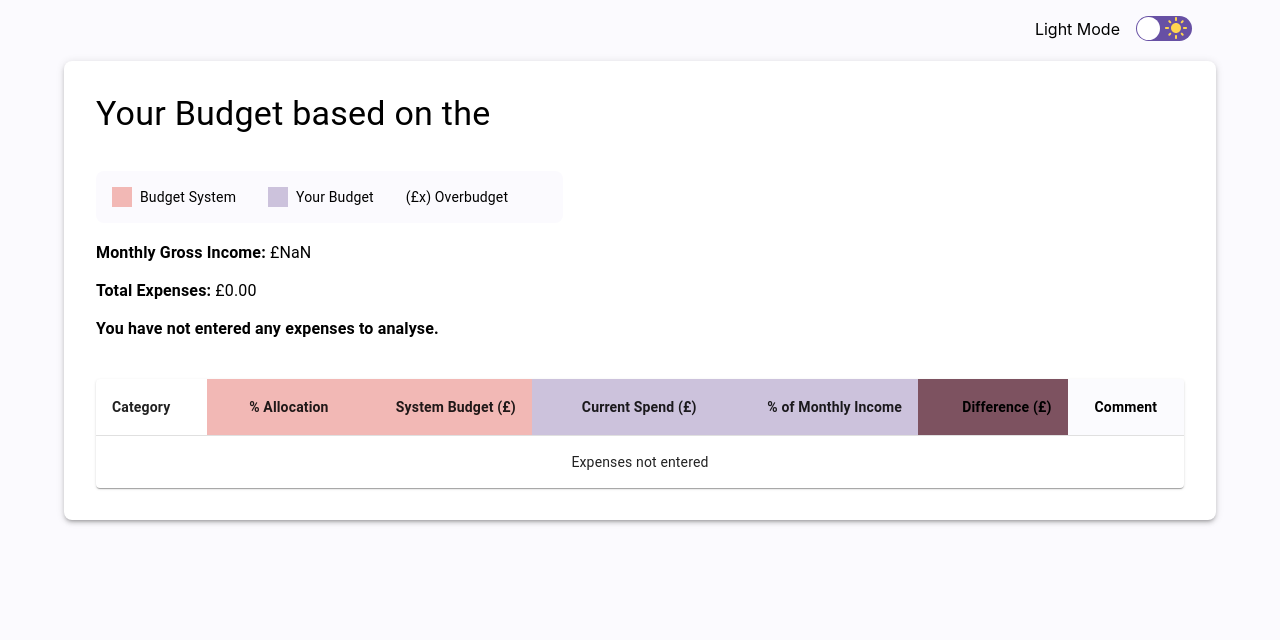
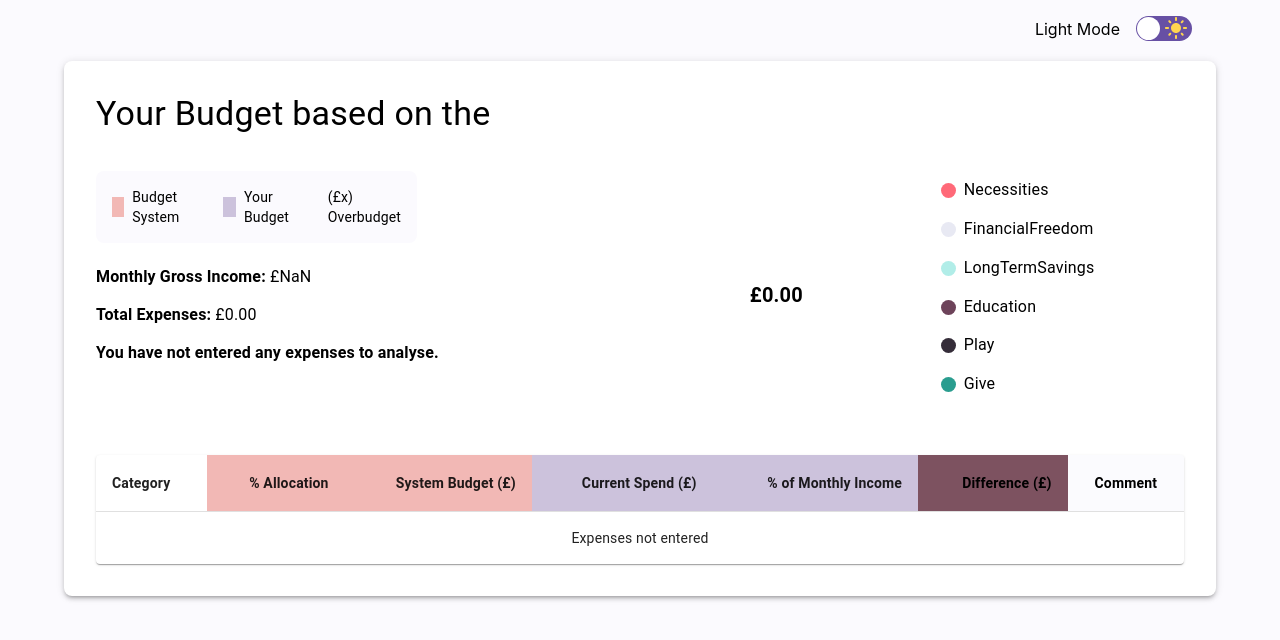
Before and after one commit to JanesWorld/BudgetSystemPlanner, a React (Create React App) app: page /result in a window 1280 px wide. Shown: the top 640 px of the page. Built offline with nearby package versions, Linux system fonts and the light colour scheme.

Commit message:
update result chart

```diff
--- a/package.json
+++ b/package.json
@@ -10,7 +10,9 @@
     "@testing-library/jest-dom": "^5.17.0",
     "@testing-library/react": "^13.4.0",
     "@testing-library/user-event": "^13.5.0",
+    "chart.js": "^4.4.1",
     "react": "^18.2.0",
+    "react-chartjs-2": "^5.2.0",
     "react-dom": "^18.2.0",
     "react-router-dom": "^6.21.0",
     "react-scripts": "5.0.1",
--- a/public/index.html
+++ b/public/index.html
@@ -24,7 +24,7 @@
       work correctly both with client-side routing and a non-root public URL.
       Learn how to configure a non-root public URL by running `npm run build`.
     -->
-    <title>React App</title>
+    <title>Budget Configurator System</title>
   </head>
   <body>
     <noscript>You need to enable JavaScript to run this app.</noscript>
--- a/src/Components/Key.jsx
+++ b/src/Components/Key.jsx
@@ -9,7 +9,7 @@ export const KeySystem = () => {
         p: 2,
         backgroundColor: "var(--key-bg-color)",
         borderRadius: "8px",
-        width: "40%",
+        width: "62%",
       }}
     >
       <Box sx={{ display: "flex", alignItems: "center", marginRight: 4 }}>
--- a/src/Pages/Result.jsx
+++ b/src/Pages/Result.jsx
@@ -21,6 +21,8 @@ import ArrowUpwardIcon from "@mui/icons-material/ArrowUpward";
 import ArrowDownwardIcon from "@mui/icons-material/ArrowDownward";
 import InfoIcon from "@mui/icons-material/Info";
 import Tooltip from "@mui/material/Tooltip";
+import { Doughnut } from "react-chartjs-2";
+import "chart.js/auto";
 
 const DisplayResult = () => {
   const location = useLocation();
@@ -57,6 +59,63 @@ const DisplayResult = () => {
     503020: "50/30/20 System",
   };
 
+  const labels = Object.keys(categorisedUserExpenses);
+  const dataPoints = labels.map((label) => categorisedUserExpenses[label]);
+  const chartData = {
+    labels: labels,
+    datasets: [
+      {
+        data: dataPoints,
+        backgroundColor: [
+          "#ff6978",
+          "#e8e9f3",
+          "#b1ede8",
+          "#6d435a",
+          "#352d39",
+          "#2a9d8f",
+        ],
+      },
+    ],
+  };
+
+  const chartOptions = {
+    plugins: {
+      legend: {
+        display: false,
+      },
+    },
+  };
+
+  const chartContainerStyle = {
+    position: "relative",
+    width: "40%",
+    height: "auto",
+    display: "flex",
+    justifyContent: "center",
+    alignItems: "center",
+    marginBottom: "20px",
+    marginRight: "20px",
+  };
+
+  const doghnutCenterText = (
+    <div
+      style={{
+        position: "absolute",
+        top: "50%",
+        left: "50%",
+        transform: "translate(-50%, -50%)",
+        textAlign: "center",
+      }}
+    >
+      <Typography
+        variant="h6"
+        sx={{ fontWeight: "bold", color: "var(--text-color)" }}
+      >
+        £{totalExpenses.toFixed(2)}
+      </Typography>
+    </div>
+  );
+
   return (
     <Paper
       elevation={3}
@@ -77,19 +136,29 @@ const DisplayResult = () => {
         </span>
       </Typography>
 
+      <div style={{ display: "flex", justifyContent: "space-between" }}>
+        <div style={{ width: "50%" }}>
           <KeySystem />
-
           <div style={{ display: "flex", flexDirection: "column" }}>
             <Typography
               variant="subtitle1"
-          sx={{ mb: "10px", fontWeight: "bold", color: "var(--text-color)" }}
+              sx={{
+                mb: "10px",
+                mt: "20px",
+                fontWeight: "bold",
+                color: "var(--text-color)",
+              }}
             >
               Monthly Gross Income:{" "}
               <span style={{ fontWeight: "normal" }}>£{income.toFixed(2)}</span>
             </Typography>
             <Typography
               variant="subtitle1"
-          sx={{ mb: "10px", fontWeight: "bold", color: "var(--text-color)" }}
+              sx={{
+                mb: "10px",
+                fontWeight: "bold",
+                color: "var(--text-color)",
+              }}
             >
               Total Expenses:{" "}
               <span style={{ fontWeight: "normal" }}>
@@ -113,7 +182,9 @@ const DisplayResult = () => {
                 "Your expenses are all accounted for."
               ) : (
                 <>
-              {overBudget ? "You are spending " : "You are saving "}
+                  <Typography variant="body1" fontWeight="bold">
+                    You are spending
+                  </Typography>
                   <span style={deltaAmountStyle}>
                     £{formattedDelta}
                     {overBudget ? (
@@ -122,10 +193,72 @@ const DisplayResult = () => {
                       <ArrowDownwardIcon style={{ verticalAlign: "middle" }} />
                     )}
                   </span>
-              {overBudget ? "more than you earn." : "less than your income."}
+                  {overBudget
+                    ? "more than you earn."
+                    : "less than your income."}
                 </>
               )}
             </Typography>
+          </div>
+        </div>
+
+        <div
+          style={{
+            width: "calc(2 / 3 * 100%)",
+            display: "flex",
+            justifyContent: "center",
+            alignItems: "flex-start",
+          }}
+        >
+          <div style={chartContainerStyle}>
+            <Doughnut data={chartData} options={chartOptions} />
+            {doghnutCenterText}
+          </div>
+
+          <div
+            style={{
+              display: "flex",
+              flexDirection: "column",
+              alignItems: "flex-start",
+              paddingLeft: "20px",
+              justifyContent: "center",
+              gap: "0.5rem",
+            }}
+          >
+            {chartData.labels.map((label, index) => (
+              <div
+                key={index}
+                style={{
+                  display: "flex",
+                  alignItems: "center",
+                  gap: "0.5rem",
+                  marginTop: "0.5rem",
+                }}
+              >
+                <span
+                  style={{
+                    height: "15px",
+                    width: "15px",
+                    display: "inline-block",
+                    backgroundColor:
+                      chartData.datasets[0].backgroundColor[index],
+                    borderRadius: "50%",
+                  }}
+                ></span>
+                <Typography
+                  variant="body2"
+                  style={{
+                    textAlign: "left",
+                    color: "var(--text-color)",
+                    fontSize: "1rem",
+                  }}
+                >
+                  {label}
+                </Typography>
+              </div>
+            ))}
+          </div>
+        </div>
       </div>
 
       <TableContainer component={Paper}>
--- a/src/ThemeContext.jsx
+++ b/src/ThemeContext.jsx
@@ -6,6 +6,7 @@ export const useTheme = () => useContext(ThemeContext);
 
 export const ThemeProvider = ({ children }) => {
   const [theme, setTheme] = useState(localStorage.getItem("theme") || "light");
+
   useEffect(() => {
     localStorage.setItem("theme", theme);
     const root = document.documentElement;
```
Also changed, not shown: 1 other file (tests, documents, lock files or other folders). Lines whose indentation alone changed are shown as unchanged.
